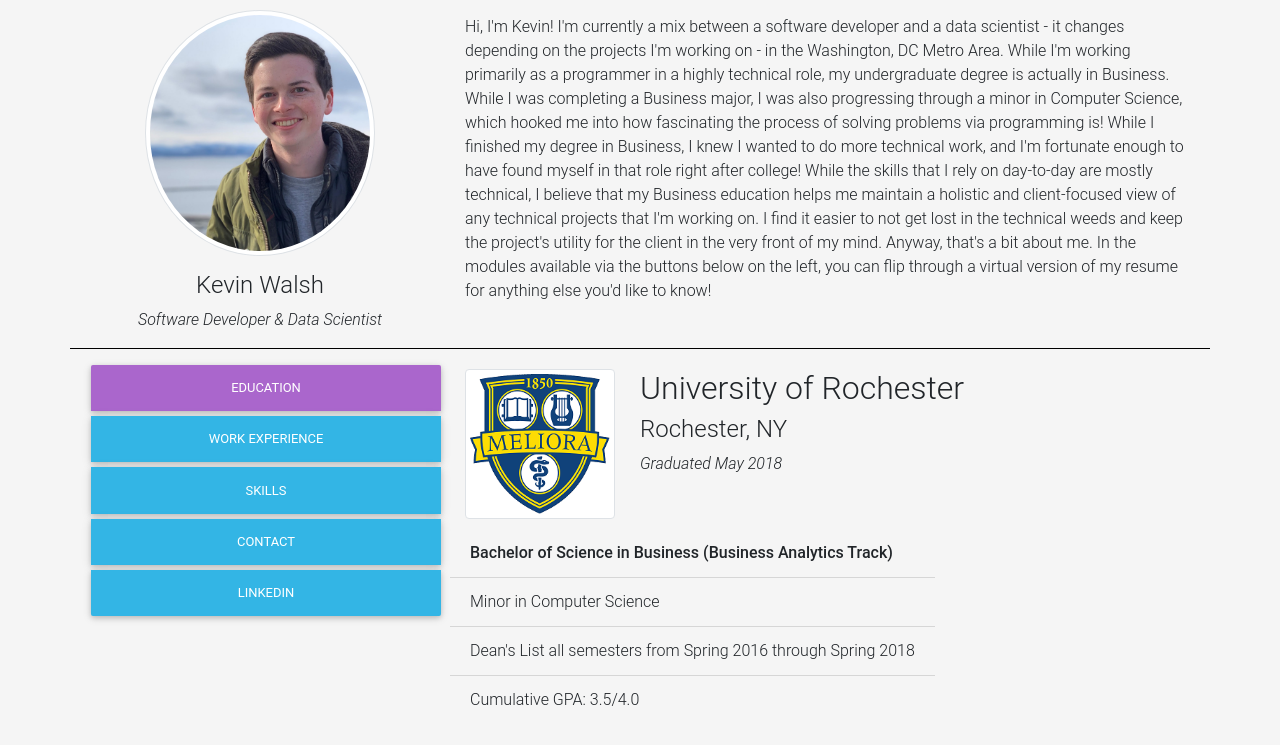
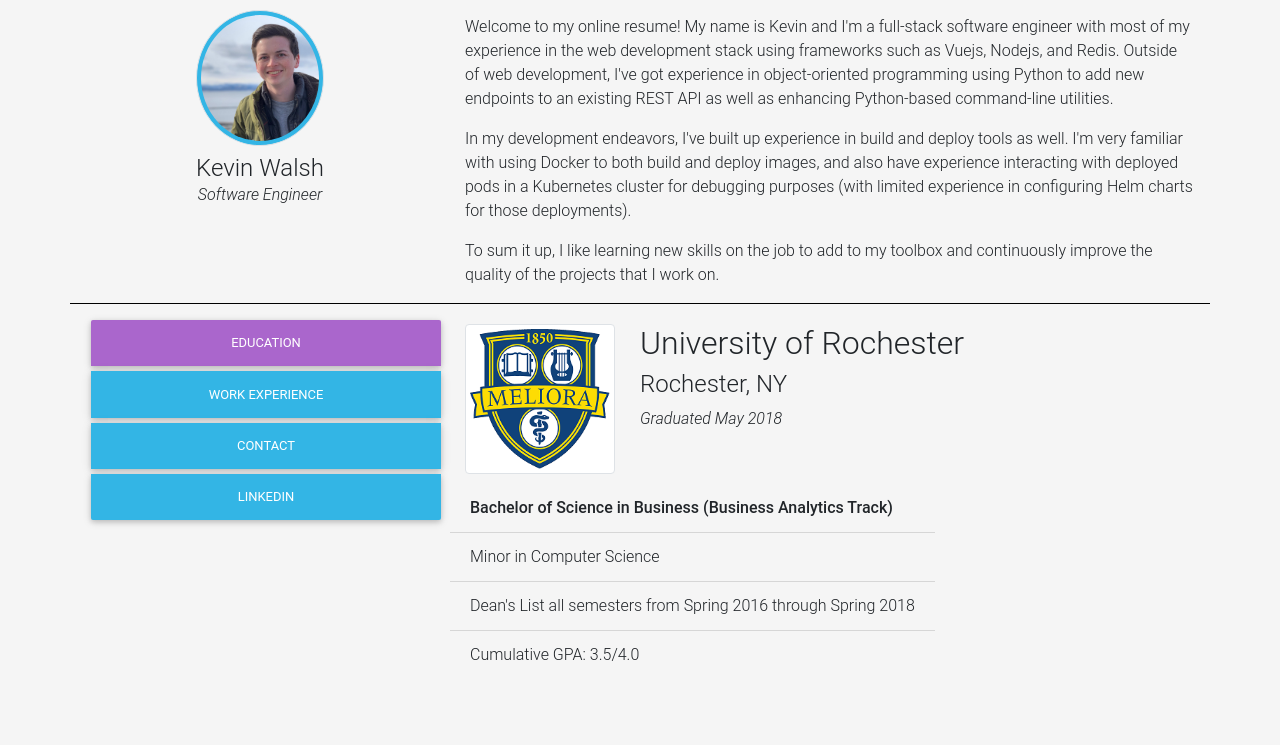
Before and after one commit to walshk/walshk.github.io, a PHP site: page / in a window 1280 px wide. Shown: the top 745 px of the page. Run offline with PHP 8.4, Linux system fonts and the light colour scheme; some libraries are stand-ins or nearby versions.

Commit message:
updated bio and some styles, removed skills section while being reworked

```diff
--- a/css/styles.css
+++ b/css/styles.css
@@ -1,6 +1,7 @@
 /* General page styles */
-body, .list-group-item {
-    background-color: #F5F5F5 !important;
+body,
+.list-group-item {
+    background-color: #f5f5f5 !important;
 }
 
 .container {
@@ -12,12 +13,17 @@ body, .list-group-item {
     padding-top: 5px;
 }
 
+.bio-paragraph {
+    width: 100%;
+}
+
 #modules-row {
     padding-top: 10px;
     border-top: 1px solid black;
 }
 
-#work-exp-toprow, #education-toprow {
+#work-exp-toprow,
+#education-toprow {
     padding-top: 10px;
     padding-bottom: 10px;
 }
@@ -32,14 +38,16 @@ body, .list-group-item {
 
 /* Pic-col styles */
 #profile-pic {
-    width: 18vw;
+    width: 10vw;
+    background-color: #33b5e5;
 }
 
 #pic-col > h4 {
-    padding-top: 15px;
+    padding-top: 0.5rem;
+    margin-bottom: 0;
 }
 
-.col-centered{
+.col-centered {
     display: block;
     margin-left: auto;
     margin-right: auto;
@@ -52,7 +60,8 @@ body, .list-group-item {
 }
 
 /* Module Selector styles */
-#selector-btn-group, .work-exp-sub-btn {
+#selector-btn-group,
+.work-exp-sub-btn {
     width: 100%;
 }
 
--- a/index.html
+++ b/index.html
@@ -3,46 +3,84 @@
     <head>
         <meta charset="utf-8" />
         <title>Kevin R. Walsh</title>
-    <meta name="viewport" content="width=device-width, initial-scale=1">
+        <meta name="viewport" content="width=device-width, initial-scale=1" />
 
         <!-- Bootstrap CSS -->
-    <link href="https://stackpath.bootstrapcdn.com/bootstrap/4.2.1/css/bootstrap.min.css" rel="stylesheet" integrity="sha384-GJzZqFGwb1QTTN6wy59ffF1BuGJpLSa9DkKMp0DgiMDm4iYMj70gZWKYbI706tWS" crossorigin="anonymous">
+        <link
+            href="https://stackpath.bootstrapcdn.com/bootstrap/4.2.1/css/bootstrap.min.css"
+            rel="stylesheet"
+            integrity="sha384-GJzZqFGwb1QTTN6wy59ffF1BuGJpLSa9DkKMp0DgiMDm4iYMj70gZWKYbI706tWS"
+            crossorigin="anonymous"
+        />
 
         <!-- Custom CSS -->
-    <link rel="stylesheet" href="css/styles.css">
+        <link rel="stylesheet" href="css/styles.css" />
 
         <!-- Font Awesome -->
-    <link rel="stylesheet" href="https://use.fontawesome.com/releases/v5.8.2/css/all.css">
+        <link
+            rel="stylesheet"
+            href="https://use.fontawesome.com/releases/v5.8.2/css/all.css"
+        />
         <!-- Bootstrap core CSS -->
-    <link href="https://cdnjs.cloudflare.com/ajax/libs/twitter-bootstrap/4.3.1/css/bootstrap.min.css" rel="stylesheet">
+        <link
+            href="https://cdnjs.cloudflare.com/ajax/libs/twitter-bootstrap/4.3.1/css/bootstrap.min.css"
+            rel="stylesheet"
+        />
         <!-- Material Design Bootstrap -->
-    <link href="https://cdnjs.cloudflare.com/ajax/libs/mdbootstrap/4.8.5/css/mdb.min.css" rel="stylesheet">
+        <link
+            href="https://cdnjs.cloudflare.com/ajax/libs/mdbootstrap/4.8.5/css/mdb.min.css"
+            rel="stylesheet"
+        />
 
         <!-- JQuery -->
-    <script type="text/javascript" src="https://cdnjs.cloudflare.com/ajax/libs/jquery/3.4.1/jquery.min.js"></script>
-
+        <script
+            type="text/javascript"
+            src="https://cdnjs.cloudflare.com/ajax/libs/jquery/3.4.1/jquery.min.js"
+        ></script>
 
         <!-- Custom JS -->
         <script src="js/modules.js"></script>
-
     </head>
     <body>
-
         <div class="container">
-
             <!-- Pic/Bio Row -->
             <div class="row" id="bio-row">
                 <!-- Pic Column -->
-        <div class="col-md-4 bscol col-centered" id="pic-col">
-            <img src="img/kevin.jpg" alt="picture of Kevin" class="img-thumbnail rounded-circle" id="profile-pic">
+                <div class="col-md-3 bscol col-centered" id="pic-col">
+                    <img
+                        src="img/kevin.jpg"
+                        alt="picture of Kevin"
+                        class="img-thumbnail rounded-circle"
+                        id="profile-pic"
+                    />
                     <h4>Kevin Walsh</h4>
-            <p><i>Software Developer & Data Scientist</i></p>
+                    <p><i>Software Engineer</i></p>
                 </div>
 
                 <!-- Bio Column -->
                 <div class="col-md-8 col-sm-12 bscol" id="bio-col">
+                    <p class="bio-paragraph">
+                        Welcome to my online resume! My name is Kevin and I'm a
+                        full-stack software engineer with most of my experience
+                        in the web development stack using frameworks such as
+                        Vuejs, Nodejs, and Redis. Outside of web development,
+                        I've got experience in object-oriented programming using
+                        Python to add new endpoints to an existing REST API as
+                        well as enhancing Python-based command-line utilities.
+                    </p>
+                    <p class="bio-paragraph">
+                        In my development endeavors, I've built up experience in
+                        build and deploy tools as well. I'm very familiar with
+                        using Docker to both build and deploy images, and also
+                        have experience interacting with deployed pods in a
+                        Kubernetes cluster for debugging purposes (with limited
+                        experience in configuring Helm charts for those
+                        deployments).
+                    </p>
                     <p>
-                    Hi, I'm Kevin! I'm currently a mix between a software developer and a data scientist - it changes depending on the projects I'm working on - in the Washington, DC Metro Area. While I'm working primarily as a programmer in a highly technical role, my undergraduate degree is actually in Business. While I was completing a Business major, I was also progressing through a minor in Computer Science, which hooked me into how fascinating the process of solving problems via programming is! While I finished my degree in Business, I knew I wanted to do more technical work, and I'm fortunate enough to have found myself in that role right after college! While the skills that I rely on day-to-day are mostly technical, I believe that my Business education helps me maintain a holistic and client-focused view of any technical projects that I'm working on. I find it easier to not get lost in the technical weeds and keep the project's utility for the client in the very front of my mind. Anyway, that's a bit about me. In the modules available via the buttons below on the left, you can flip through a virtual version of my resume for anything else you'd like to know!
+                        To sum it up, I like learning new skills on the job to
+                        add to my toolbox and continuously improve the quality
+                        of the projects that I work on.
                     </p>
                 </div>
             </div>
@@ -51,59 +89,150 @@
             <div class="row" id="modules-row">
                 <!-- Module Selector Column -->
                 <div class="col-md-4 col-sm-12 bscol" id="selector-col">
+                    <div class="btn-group-vertical" id="selector-btn-group">
+                        <button
+                            type="button"
+                            class="btn btn-info"
+                            id="education-button"
+                            onclick="loadNewModule(createModuleContent('education'))"
+                        >
+                            Education
+                        </button>
+                        <button
+                            class="btn btn-info"
+                            id="work-button"
+                            type="button"
+                            data-toggle="collapse"
+                            data-target=".multi-collapse"
+                            aria-expanded="false"
+                            aria-controls="work-exp-collapse"
+                            onclick="//loadNewModule(createModuleContent('workOverview'))"
+                        >
+                            Work Experience
+                        </button>
 
-            <div class="btn-group-vertical" id="selector-btn-group">
-                <button type="button" class="btn btn-info" id="education-button" onclick="loadNewModule(createModuleContent('education'))">Education</button>
-                <button class="btn btn-info" id="work-button" type="button" data-toggle="collapse" data-target=".multi-collapse" aria-expanded="false" aria-controls="work-exp-collapse" onclick="//loadNewModule(createModuleContent('workOverview'))">Work Experience</button>
-
-                <div class="collapse multi-collapse" id="work-exp-collapse">
+                        <div
+                            class="collapse multi-collapse"
+                            id="work-exp-collapse"
+                        >
                             <!-- <div class="btn-group-vertical" style="align-content: center;"> -->
-                        <button type="button" id="staff-technologist-btn" class="btn btn-light work-exp-sub-btn" onclick="loadNewModule(createModuleContent('work', 'Staff Technologist'))"><i>Staff Technologist</i></button>
-                        <button type="button" id="technologist-btn" class="btn btn-light work-exp-sub-btn" onclick="loadNewModule(createModuleContent('work', 'Technologist'))"><i>Technologist</i></button>
-                        <button type="button" id="teaching-assistant-btn" class="btn btn-light work-exp-sub-btn" onclick="loadNewModule(createModuleContent('work', 'Teaching Assistant'))"><i>Teaching Assistant</i></button>
-                        <button type="button" id="summer-games-intern-btn" class="btn btn-light work-exp-sub-btn" onclick="loadNewModule(createModuleContent('work', 'Summer Games Intern'))"><i>Summer Games Intern</i></button>
-                        <button type="button" id="market-research-intern-btn" class="btn btn-light work-exp-sub-btn" onclick="loadNewModule(createModuleContent('work', 'Market Research Intern'))"><i>Market Research Intern</i></button>
-                        <button type="button" id="public-works-intern-btn" class="btn btn-light work-exp-sub-btn" onclick="loadNewModule(createModuleContent('work', 'Public Works Intern'))"><i>Public Works Intern</i></button>
+                            <button
+                                type="button"
+                                id="staff-technologist-btn"
+                                class="btn btn-light work-exp-sub-btn"
+                                onclick="loadNewModule(createModuleContent('work', 'Staff Technologist'))"
+                            >
+                                <i>Staff Technologist</i>
+                            </button>
+                            <button
+                                type="button"
+                                id="technologist-btn"
+                                class="btn btn-light work-exp-sub-btn"
+                                onclick="loadNewModule(createModuleContent('work', 'Technologist'))"
+                            >
+                                <i>Technologist</i>
+                            </button>
+                            <button
+                                type="button"
+                                id="teaching-assistant-btn"
+                                class="btn btn-light work-exp-sub-btn"
+                                onclick="loadNewModule(createModuleContent('work', 'Teaching Assistant'))"
+                            >
+                                <i>Teaching Assistant</i>
+                            </button>
+                            <button
+                                type="button"
+                                id="summer-games-intern-btn"
+                                class="btn btn-light work-exp-sub-btn"
+                                onclick="loadNewModule(createModuleContent('work', 'Summer Games Intern'))"
+                            >
+                                <i>Summer Games Intern</i>
+                            </button>
+                            <button
+                                type="button"
+                                id="market-research-intern-btn"
+                                class="btn btn-light work-exp-sub-btn"
+                                onclick="loadNewModule(createModuleContent('work', 'Market Research Intern'))"
+                            >
+                                <i>Market Research Intern</i>
+                            </button>
+                            <button
+                                type="button"
+                                id="public-works-intern-btn"
+                                class="btn btn-light work-exp-sub-btn"
+                                onclick="loadNewModule(createModuleContent('work', 'Public Works Intern'))"
+                            >
+                                <i>Public Works Intern</i>
+                            </button>
                             <!-- </div> -->
                         </div>
 
-                <button type="button" id="skills-button" class="btn btn-info" onclick="loadNewModule(createModuleContent('skills')); activateSkillTooltips();">Skills</button>
-                <button type="button" id="contact-button" class="btn btn-info" onclick="loadNewModule(createModuleContent('contact'))">Contact</button>
-                <button type="button" id="linkedin-button" class="btn btn-info" onclick="linkedInButton()">LinkedIn</button>
+                        <!-- <button
+                            type="button"
+                            id="skills-button"
+                            class="btn btn-info"
+                            onclick="loadNewModule(createModuleContent('skills')); activateSkillTooltips();"
+                        >
+                            Skills
+                        </button> -->
+                        <button
+                            type="button"
+                            id="contact-button"
+                            class="btn btn-info"
+                            onclick="loadNewModule(createModuleContent('contact'))"
+                        >
+                            Contact
+                        </button>
+                        <button
+                            type="button"
+                            id="linkedin-button"
+                            class="btn btn-info"
+                            onclick="linkedInButton()"
+                        >
+                            LinkedIn
+                        </button>
                     </div>
-
                 </div>
 
                 <!-- Module Display Column -->
-        <div class="col-md-8 col-sm-12 bscol" id="module-display-col">
-
+                <div
+                    class="col-md-8 col-sm-12 bscol"
+                    id="module-display-col"
+                ></div>
             </div>
         </div>
 
-</div>
-
-
         <script>
             // On page load actions
-    $(document).ready(function() {
-        loadNewModule(createModuleContent('education'));
+            $(document).ready(function () {
+                loadNewModule(createModuleContent("education"));
             });
 
             // LinkedIn button handler
             function linkedInButton() {
-        var answer = confirm("This link redirects to my LinkedIn page. Would you like to continue?");
+                var answer = confirm(
+                    "This link redirects to my LinkedIn page. Would you like to continue?"
+                );
                 if (answer) {
-            window.location.href = 'https://linkedin.com/in/walshkr';
+                    window.location.href = "https://linkedin.com/in/walshkr";
                 }
             }
         </script>
 
         <!-- Bootstrap tooltips -->
-<script type="text/javascript" src="https://cdnjs.cloudflare.com/ajax/libs/popper.js/1.14.4/umd/popper.min.js"></script>
+        <script
+            type="text/javascript"
+            src="https://cdnjs.cloudflare.com/ajax/libs/popper.js/1.14.4/umd/popper.min.js"
+        ></script>
         <!-- Bootstrap core JavaScript -->
-<script type="text/javascript" src="https://cdnjs.cloudflare.com/ajax/libs/twitter-bootstrap/4.3.1/js/bootstrap.min.js"></script>
+        <script
+            type="text/javascript"
+            src="https://cdnjs.cloudflare.com/ajax/libs/twitter-bootstrap/4.3.1/js/bootstrap.min.js"
+        ></script>
         <!-- MDB core JavaScript -->
-<script type="text/javascript" src="https://cdnjs.cloudflare.com/ajax/libs/mdbootstrap/4.8.5/js/mdb.min.js"></script>
-
+        <script
+            type="text/javascript"
+            src="https://cdnjs.cloudflare.com/ajax/libs/mdbootstrap/4.8.5/js/mdb.min.js"
+        ></script>
     </body>
 </html>
```
Also changed, not shown: js/modules.js (+94 -106 lines). Lines whose indentation alone changed are shown as unchanged.
